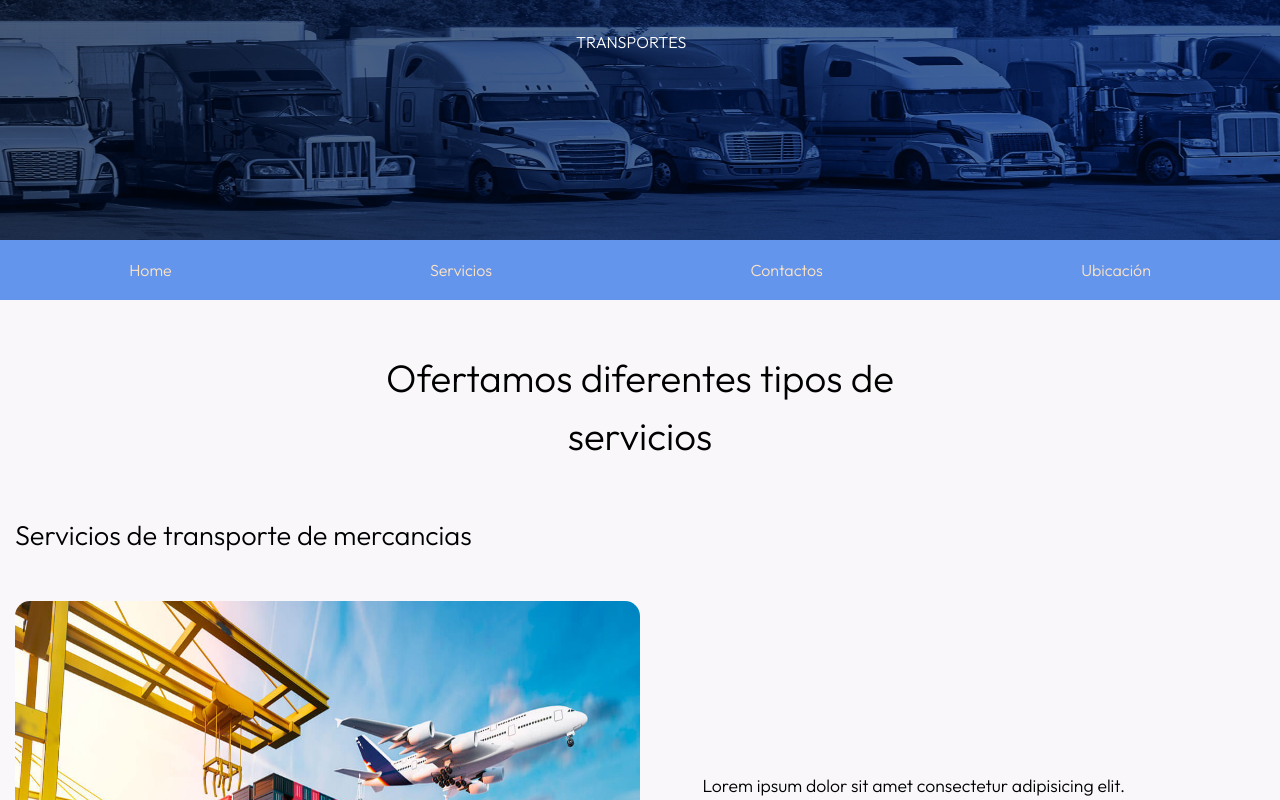
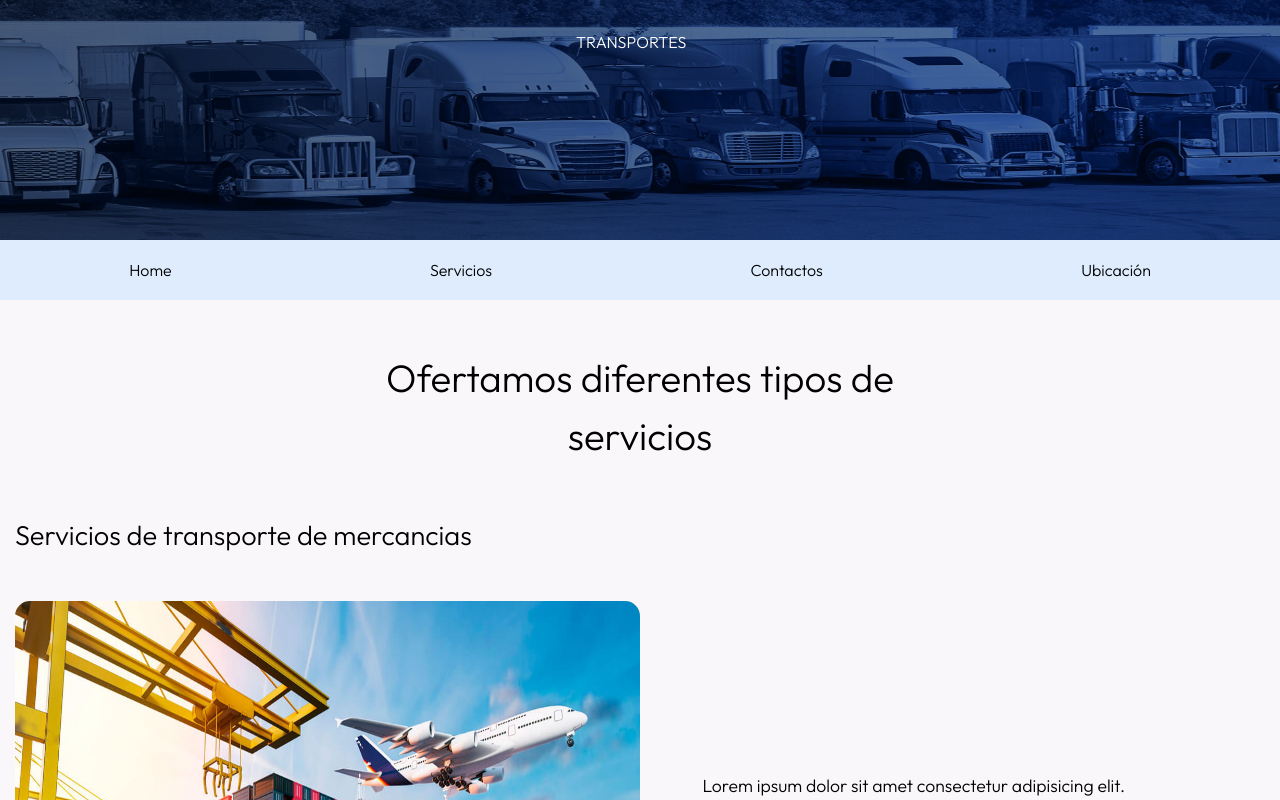
Before and after one commit to BryanGordon/transporte, a React (Vite) app: page / in a window 1280 px wide. Shown: the top 800 px of the page. Built offline with nearby package versions, Linux system fonts and the light colour scheme.

Commit message:
Update navbar colors

```diff
--- a/src/Navbar.css
+++ b/src/Navbar.css
@@ -1,8 +1,9 @@
 nav {
   width: 100%;
   height: 60px;
-  background-color: cornflowerblue;
+  background-color: #DEECFD;
   align-content: center;
+
 }
 
 .nav-item-container {
@@ -11,5 +12,5 @@ nav {
 }
 
 .nav-items {
-  color: bisque;
+  color: black;
 }
```
